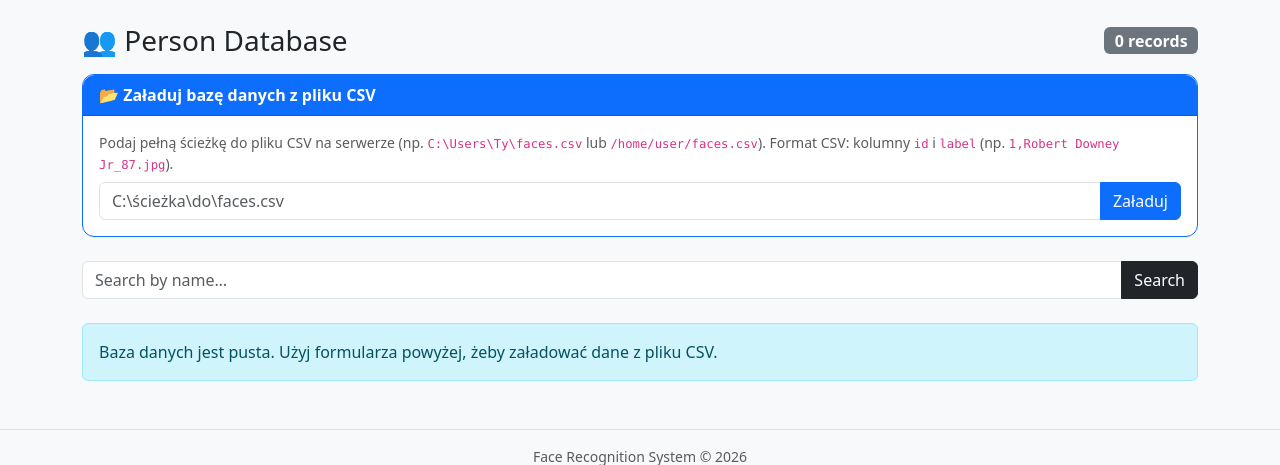
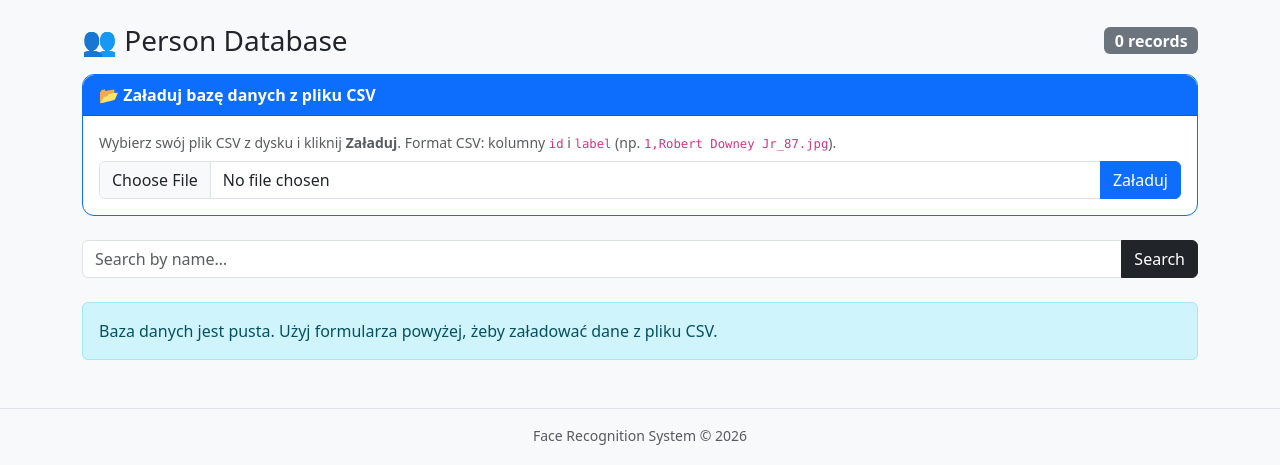
Before and after one commit to RemikCODE/face-recognition-system, an ASP.NET Core app: page /Persons in a window 1280 px wide. Shown: the part 56-521 px from the top of the page. Run offline with ASP.NET Core 8, Linux system fonts and the light colour scheme; data that the repository does not hold is empty; some libraries are stand-ins or nearby versions.

Commit message:
Change CSV seed from server-path to file upload (IFormFile) on Persons page
Co-authored-by: RemikCODE <198246836+RemikCODE@users.noreply.github.com>

```diff
--- a/backend/FaceRecognitionApi/Pages/Persons/Index.cshtml
+++ b/backend/FaceRecognitionApi/Pages/Persons/Index.cshtml
@@ -16,18 +16,14 @@
     </div>
     <div class="card-body">
         <p class="card-text text-muted small mb-2">
-            Podaj pełną ścieżkę do pliku CSV na serwerze (np.
-            <code>C:\Users\Ty\faces.csv</code> lub
-            <code>/home/user/faces.csv</code>).
+            Wybierz swój plik CSV z dysku i kliknij <strong>Załaduj</strong>.
             Format CSV: kolumny <code>id</code> i <code>label</code>
             (np. <code>1,Robert Downey Jr_87.jpg</code>).
         </p>
-        <form method="post" asp-page-handler="Seed">
+        <form method="post" asp-page-handler="Seed" enctype="multipart/form-data">
             @Html.AntiForgeryToken()
             <div class="input-group">
-                <input type="text" class="form-control" name="CsvFilePath"
-                       value="@Model.CsvFilePath"
-                       placeholder="C:\ścieżka\do\faces.csv" />
+                <input type="file" class="form-control" name="CsvFile" accept=".csv,.txt" />
                 <button type="submit" class="btn btn-primary">Załaduj</button>
             </div>
         </form>
--- a/backend/FaceRecognitionApi/Pages/Persons/Index.cshtml.cs
+++ b/backend/FaceRecognitionApi/Pages/Persons/Index.cshtml.cs
@@ -26,7 +26,7 @@ public class IndexModel : PageModel
     public string? Search { get; set; }
 
     [BindProperty]
-    public string? CsvFilePath { get; set; }
+    public IFormFile? CsvFile { get; set; }
 
     public string? SeedMessage { get; set; }
     public bool SeedSuccess { get; set; }
@@ -45,22 +45,23 @@ public class IndexModel : PageModel
 
     public async Task<IActionResult> OnPostSeedAsync()
     {
-        if (string.IsNullOrWhiteSpace(CsvFilePath))
+        if (CsvFile is null || CsvFile.Length == 0)
         {
-            SeedMessage = "Podaj ścieżkę do pliku CSV.";
+            SeedMessage = "Wybierz plik CSV przed kliknięciem Załaduj.";
             SeedSuccess = false;
         }
         else
         {
-            var count = await _csvImport.ImportAsync(CsvFilePath.Trim());
+            using var stream = CsvFile.OpenReadStream();
+            var count = await _csvImport.ImportFromStreamAsync(stream);
             if (count > 0)
             {
-                SeedMessage = $"✅ Załadowano {count} rekordów z pliku CSV.";
+                SeedMessage = $"✅ Załadowano {count} rekordów z pliku \"{CsvFile.FileName}\".";
                 SeedSuccess = true;
             }
             else
             {
-                SeedMessage = $"⚠ Nie znaleziono rekordów. Sprawdź ścieżkę: {CsvFilePath}";
+                SeedMessage = $"⚠ Plik \"{CsvFile.FileName}\" nie zawiera rekordów. Sprawdź format CSV (kolumny: id, label).";
                 SeedSuccess = false;
             }
         }
```
Also changed, not shown: backend/FaceRecognitionApi/Services/CsvImportService.cs (+17 -7 lines), README.md.
